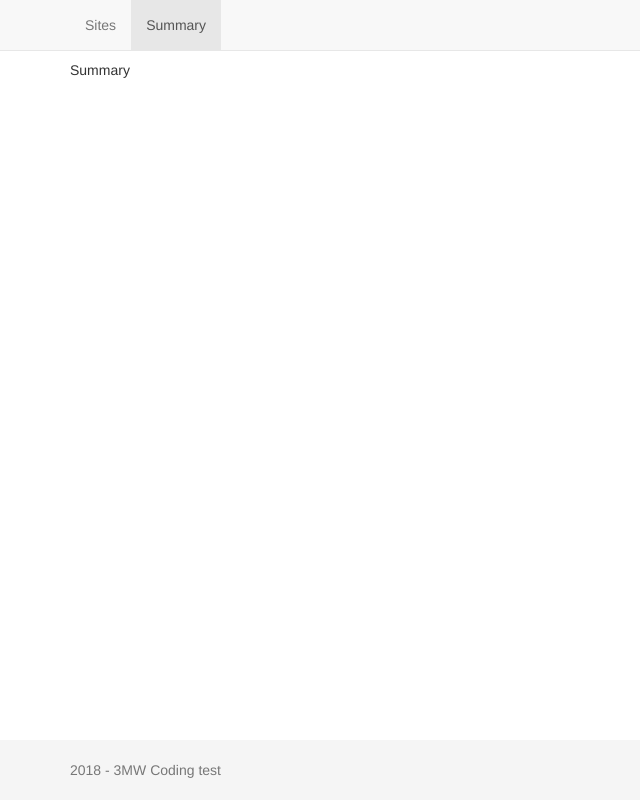
After one commit to tabaresjc/djangoAggr, a Django app: page /summary in a window 1280 px wide. The commit adds this page. Shown: the whole page, without its empty margins (0-640 px from the left). Run offline with Django 3.2, Linux system fonts and the light colour scheme; some libraries are stand-ins or nearby versions.

Commit message:
Add views to sites app

```diff
--- a/3MW/urls.py
+++ b/3MW/urls.py
@@ -16,5 +16,5 @@ Including another URLconf
 from django.conf.urls import include, url
 
 urlpatterns = [
-    url(r'', include('sites.urls')),
+    url(r'', include('sites.urls'))
 ]
--- a/sites/urls.py
+++ b/sites/urls.py
@@ -1,9 +1,13 @@
 # -*- coding: utf-8 -*-
 from django.conf.urls import url
-from .views import SitesView
+from . import views
 
 # Generate pages following
 # https://docs.djangoproject.com/en/1.11/topics/http/urls/#including-other-urlconfs
+app_name = 'sites'
+
 urlpatterns = [
-    url(r'^$', SitesView.as_view()),
+    url(r'^$', views.IndexView.as_view(), name='index'),
+    url(r'^summary$', views.SummaryView.as_view(), name='summary'),
+    url(r'^summary-average$', views.SummaryAvgView.as_view(), name='summary-average'),
 ]
--- /dev/null
+++ b/sites/views/__init__.py
@@ -0,0 +1,5 @@
+# -*- coding: utf-8 -*-
+
+from index import IndexView
+from summary import SummaryView
+from summary_average import SummaryAvgView
--- /dev/null
+++ b/sites/views/summary.py
@@ -0,0 +1,12 @@
+# -*- coding: utf-8 -*-
+from __future__ import unicode_literals
+from django.views import View
+from django.shortcuts import render
+
+
+class SummaryView(View):
+
+    def get(self, request):
+        return render(request, 'sites/summary.html', {
+            'title': 'Summary'
+        })
--- a/static/styles/main.css
+++ b/static/styles/main.css
@@ -0,0 +1,38 @@
+/* Sticky footer styles
+-------------------------------------------------- */
+
+html {
+	position: relative;
+	min-height: 100%;
+}
+
+body {
+	/* Margin bottom by footer height */
+	margin-bottom: 60px;
+}
+
+.footer {
+	position: absolute;
+	bottom: 0;
+	width: 100%;
+	/* Set the fixed height of the footer here */
+	height: 60px;
+	background-color: #f5f5f5;
+}
+
+
+body > .container {
+  padding: 60px 15px 0;
+}
+.container .text-muted {
+  margin: 20px 0;
+}
+
+.footer > .container {
+  padding-right: 15px;
+  padding-left: 15px;
+}
+
+code {
+  font-size: 80%;
+}
--- a/templates/layouts/base.html
+++ b/templates/layouts/base.html
@@ -5,7 +5,7 @@
 		<meta http-equiv="X-UA-Compatible" content="IE=edge" />
 		<meta name="viewport" content="width=device-width, initial-scale=1.0, minimum-scale=1.0" />
 		<meta http-equiv="content-type" content="text/html; charset=utf-8" />
-		<title>{{ SITE_NAME }} | {% block title %}News{% endblock %}</title>
+		<title>{{ SITE_NAME }} | {% block title %}{{ title }}{% endblock %}</title>
 		<link rel="shortcut icon" href="{% static 'favicon.ico' %}" type="image/x-icon">
 		<link rel="icon" href="{% static 'favicon.ico' %}" type="image/x-icon">
 		<link rel="stylesheet" href="https://cdnjs.cloudflare.com/ajax/libs/twitter-bootstrap/3.3.7/css/bootstrap.min.css" integrity="sha256-916EbMg70RQy9LHiGkXzG8hSg9EdNy97GazNG/aiY1w=" crossorigin="anonymous" />
@@ -13,6 +13,7 @@
 		{% block custom_css %}{% endblock %}
 	</head>
 	<body>
+		{% include 'layouts/header.html' %}
 		<div class="container">
 			{% block content %}
 			{% endblock %}
--- /dev/null
+++ b/templates/layouts/header.html
@@ -0,0 +1,19 @@
+<!-- Fixed navbar -->
+<nav class="navbar navbar-default navbar-fixed-top">
+	<div class="container">
+		<div class="navbar-header">
+			<button type="button" class="navbar-toggle collapsed" data-toggle="collapse" data-target="#navbar" aria-expanded="false" aria-controls="navbar">
+				<span class="sr-only">Toggle navigation</span>
+				<span class="icon-bar"></span>
+				<span class="icon-bar"></span>
+				<span class="icon-bar"></span>
+			</button>
+		</div>
+		<div id="navbar" class="collapse navbar-collapse">
+			<ul class="nav navbar-nav">
+				<li {% if request.resolver_match.view_name == 'sites:index' %}class="active"{% endif %}><a href="{% url 'sites:index' %}">Sites</a></li>
+				<li {% if request.resolver_match.view_name == 'sites:summary' %}class="active"{% endif %}><a href="{% url 'sites:summary' %}">Summary</a></li>
+			</ul>
+		</div>
+	</div>
+</nav>
--- /dev/null
+++ b/templates/sites/index.html
@@ -0,0 +1,5 @@
+{% extends "layouts/base.html" %}
+
+{% block content %}
+<p>{{ 'Sites' }}</p>
+{% endblock %}
--- /dev/null
+++ b/templates/sites/summary.html
@@ -0,0 +1,5 @@
+{% extends "layouts/base.html" %}
+
+{% block content %}
+<p>{{ 'Summary' }}</p>
+{% endblock %}
--- /dev/null
+++ b/templates/sites/summary_average.html
@@ -0,0 +1,5 @@
+{% extends "layouts/base.html" %}
+
+{% block content %}
+<p>{{ 'Summary Average' }}</p>
+{% endblock %}
```
Also changed, not shown: 3MW/settings/base.py (+8 -5 lines), sites/views.py (deleted, +0 -11 lines), sites/views/index.py (added, +12 -0 lines), sites/views/summary_average.py (added, +12 -0 lines), templates/home/index.html (deleted, +0 -29 lines), static/favicon.ico.
